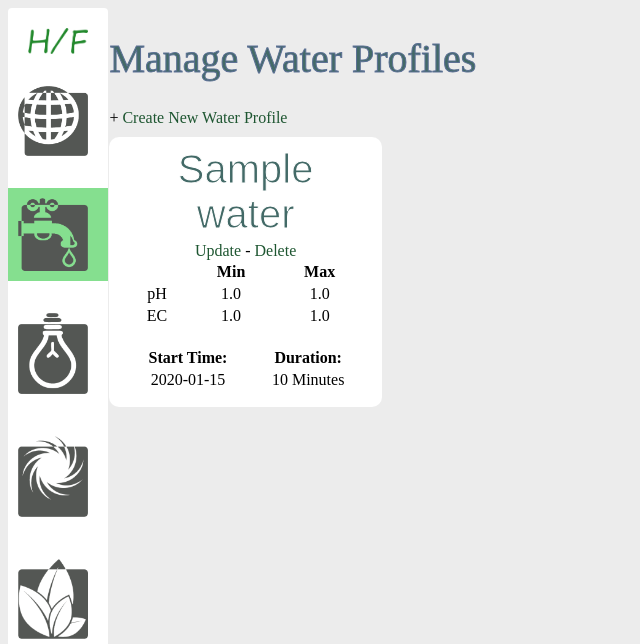
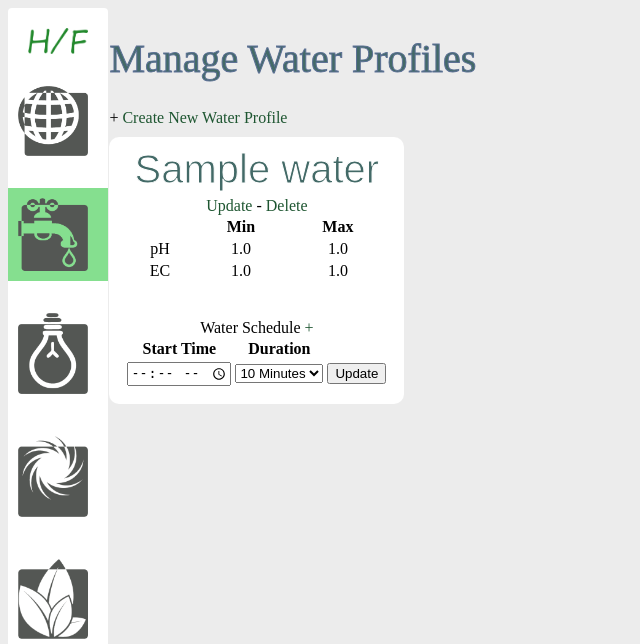
Before and after one commit to ahensley149/hydro_flask, a Flask app: page /water in a window 1280 px wide. Shown: the top 644 px of the page, without its empty margins (0-640 px from the left). Run offline with Flask 2, Linux system fonts and the light colour scheme; tables that the repository leaves empty hold one stand-in row (values such as "Sample post").

Commit message:
Added integration between frontend flask site and cronjob scheduling back end
Water cycles and light cycles of active environments will now be added to crontab automatically

```diff
--- a/models.py
+++ b/models.py
@@ -2,6 +2,7 @@ from datetime import datetime
 from flask import Flask, render_template,request, redirect
 from sensor_data import current_ph, current_ec
 from flask_sqlalchemy import SQLAlchemy
+from crontab import CronTab
 
 app = Flask(__name__)
 
@@ -22,7 +23,7 @@ class Cycle(db.Model):
     id = db.Column(db.Integer, primary_key=True)
     water_id = db.Column(db.Integer, db.ForeignKey('water.id'))
     start_time = db.Column(db.String(10))
-    duration = db.Column(db.Integer, nullable=False)
+    duration = db.Column(db.Integer, default=0)
     recurring = db.Column(db.Integer, nullable=True)
     waters = db.relationship('Water', backref='cycle', lazy=True)
 
@@ -53,6 +54,7 @@ class Crop(db.Model):
       keeping all the crop data stored for future analysis
     """
     id = db.Column(db.Integer, primary_key=True)
+    name = db.Column(db.String(25))
     enviro_id = db.Column(db.Integer, db.ForeignKey('enviro.id'))
     germ_date = db.Column(db.String(30), nullable=True)
     plant_date = db.Column(db.String(30), default='')
@@ -151,7 +153,6 @@ class Enviro(db.Model):
     air_id = db.Column(db.Integer, db.ForeignKey('air.id'), nullable=False)
     crop = db.relationship('Crop', backref='crop')
 
-
     def current_ph(self):
         """Retrieves the current pH level of the water from the ph sensor attached to
         the current Enviro()
--- a/static/css/main.css
+++ b/static/css/main.css
@@ -293,3 +293,6 @@ select.multiple_select {
 td.alert{
     background: red;
 }
+.cycles{
+    width:100%;
+}
--- a/templates/crop/add_crop.html
+++ b/templates/crop/add_crop.html
@@ -4,7 +4,9 @@
     <h1>Add Crop</h1>
     <div class = "form">
         <form action="/add_crop/{{enviro_id}}" method="POST">
-            <label>Select Plants</label>
+            <label>Name: </label>
+            <input type="text" name="name" value="Bucket ">
+            <label>Select Plants: </label>
             <select name="plants" id="plants" multiple>
                 {% for plant in plants %}
                     <option value = "{{plant.id}}">{{ plant.name }}</option>
--- a/templates/enviro/dashboard.html
+++ b/templates/enviro/dashboard.html
@@ -1,7 +1,7 @@
 {% extends 'layout.html' %}
 
 {% block body %}
-    <h1>Dashboard - Active Environments</h1>
+    <h1>Dashboard - Active Environments - <a href="/update_cron" style="font-size:smaller">Sync System Schedule</a></h1>
     <div class="environments">
         {% for enviro in enviros %}
             <div class="environment">
@@ -17,7 +17,7 @@
                         <a href="/crop/{{current_crop.id}}">
                             <ul>
                                 <li style="text-align:center;">
-                                    {{current_crop.plant_date}}
+                                    {{current_crop.name}}
                                 </li>
                                 {% for plant in current_crop.plants %}
                                     <li>{{ plant.name }}</li>
--- a/templates/plant/update_plant.html
+++ b/templates/plant/update_plant.html
@@ -18,6 +18,3 @@
         </form>
     </div>
 {% endblock %}
-    </form>
-</div>
-{% endblock %}
--- a/templates/water/index_water.html
+++ b/templates/water/index_water.html
@@ -27,17 +27,35 @@
                         <td>{{ water.max_ec }}</td>
                     </tr>
                 </table>
-                <br />
-                <table width="100%">
+                <br /><br />
+                Water Schedule <a href="/add_cycle/{{water.id}}">+</a>
+                <table class="cycles">
                     <tr>
-                        <th>Start Time:</th>
-                        <th>Duration:</th>
+                        <th>Start Time</th>
+                        <th>Duration</th>
+                        <th></th>
                     </tr>
                     {% for cycle in water.cycles %}
-                    <tr>
-                        <td>{{ cycle.start_time }}</td>
-                        <td>{{ cycle.duration }} Minutes</td>
-                    </tr>
+                        <form action="/update_cycle/{{cycle.id}}" method="POST">
+                            <tr>
+                                <td>
+                                    <input type="time" name="start_time" id="start_time" value="{{cycle.start_time}}">
+                                </td>
+                                <td>
+                                    <select name="duration" id="duration">
+                                        <option value="0">Off</option>
+                                        {% for i in range(1,61) %}
+                                            <option {% if i == cycle.duration %} selected {% endif %} value="{{i}}">
+                                                {{i}} Minutes
+                                            </option>
+                                        {% endfor %}
+                                    </select>
+                                </td>
+                                <td>
+                                    <input type="submit" value="Update">
+                                </td>
+                            </tr>
+                        </form>
                     {% endfor %}
                 </table>
             </div>
--- a/views.py
+++ b/views.py
@@ -171,6 +171,45 @@ def delete_water_profile(id):
         return redirect('/water')
     except:
         return 'There was an issue deleting the water profile'
+
+
+@app.route('/add_cycle/<int:water_id>')
+def add_cycle(water_id):
+    """If there is a POST request to /add_light, it creates a new light row
+      in the database, otherwise just returns the add_light.html template
+    """
+    new_cycle = Cycle(water_id=water_id)
+
+    try:
+        db.session.add(new_cycle)
+        db.session.commit()
+        return redirect('/water')
+    except:
+        return 'There was an issue adding the cycle'
+
+
+@app.route('/update_cycle/<int:id>', methods=['POST'])
+def update_cycle(id):
+    """If there is a POST request to /add_light, it creates a new light row
+      in the database, otherwise just returns the add_light.html template
+    """
+    cycle = Cycle.query.get_or_404(id)
+    if request.form['duration'] == "0":
+        try:
+            db.session.delete(cycle)
+            db.session.commit()
+            return redirect('/water')
+        except:
+            return 'There was an issue deleting the cycle'
+    else:
+        cycle.start_time = request.form['start_time']
+        cycle.duration = request.form['duration']
+
+        try:
+            db.session.commit()
+            return redirect('/water')
+        except:
+            return 'There was an issue updating the cycle'
 
 
 @app.route('/light')
@@ -475,9 +514,10 @@ def add_crop(enviro_id):
     """
     if request.method == 'POST':
         plants = request.form.getlist('plants')
+        name = request.form['name']
         date = datetime.today()
         plant_date = date.strftime("%d/%m/%Y")
-        new_crop = Crop(enviro_id=enviro_id,plants=[],plant_date=plant_date)
+        new_crop = Crop(enviro_id=enviro_id,plants=[],plant_date=plant_date, name=name)
 
         for plant in plants:
             new_plant = Plant.query.get(plant)
@@ -578,5 +618,29 @@ def delete_log(id):
     except:
         return 'There was an issue deleting the log'
 
+
+@app.route('/update_cron')
+def update_cron():
+    """Updates the crontab that handles running the scripts at specified times"""
+    enviros = Enviro.query.filter(Enviro.active == 1)
+    cron = CronTab(user=True)
+    cron.remove_all(comment="hydro")
+    cron.remove_all(comment="light")
+    for enviro in enviros:
+        cycles = Cycle.query.filter(Cycle.water_id == enviro.water_id)
+        for cycle in cycles:
+            hour = int(cycle.start_time[0:2])
+            minute = int(cycle.start_time[3:5])
+            job = cron.new(command='python3 /home/ajh149/repos/hydro_flask/water_pump.py {} {}'.format(enviro.water_pump, cycle.duration))
+            job.comment = "hydro"
+            job.day.every(1)
+            job.hour.on(hour)
+            job.minute.on(minute)
+            cron.write()
+        job = cron.new(command='python3 /home/ajh149/repos/hydro_flask/lights.py {}'.format(enviro.light_outlet))
+        job.comment = "light"
+
+    return redirect('/')
+
 if __name__ == "__main__":
     app.run(debug=True)
```
Also changed, not shown: lights.py (added, +25 -0 lines), templates/enviro/add_environment.html (+9 -6 lines), water_pump.py (added, +19 -0 lines), hydro.db, templates/pin/update_pin.html (indentation only). Lines whose indentation alone changed are shown as unchanged.
